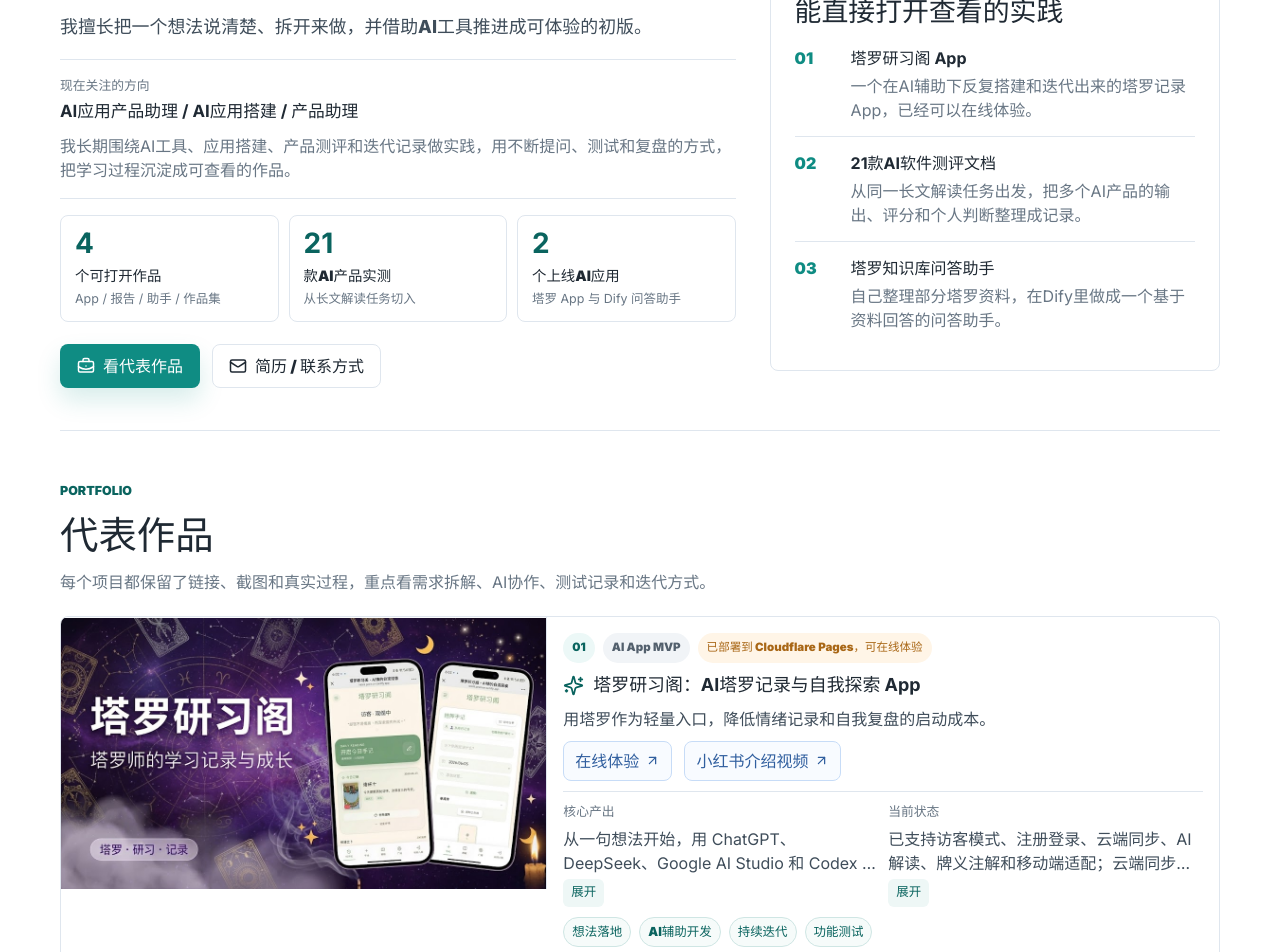
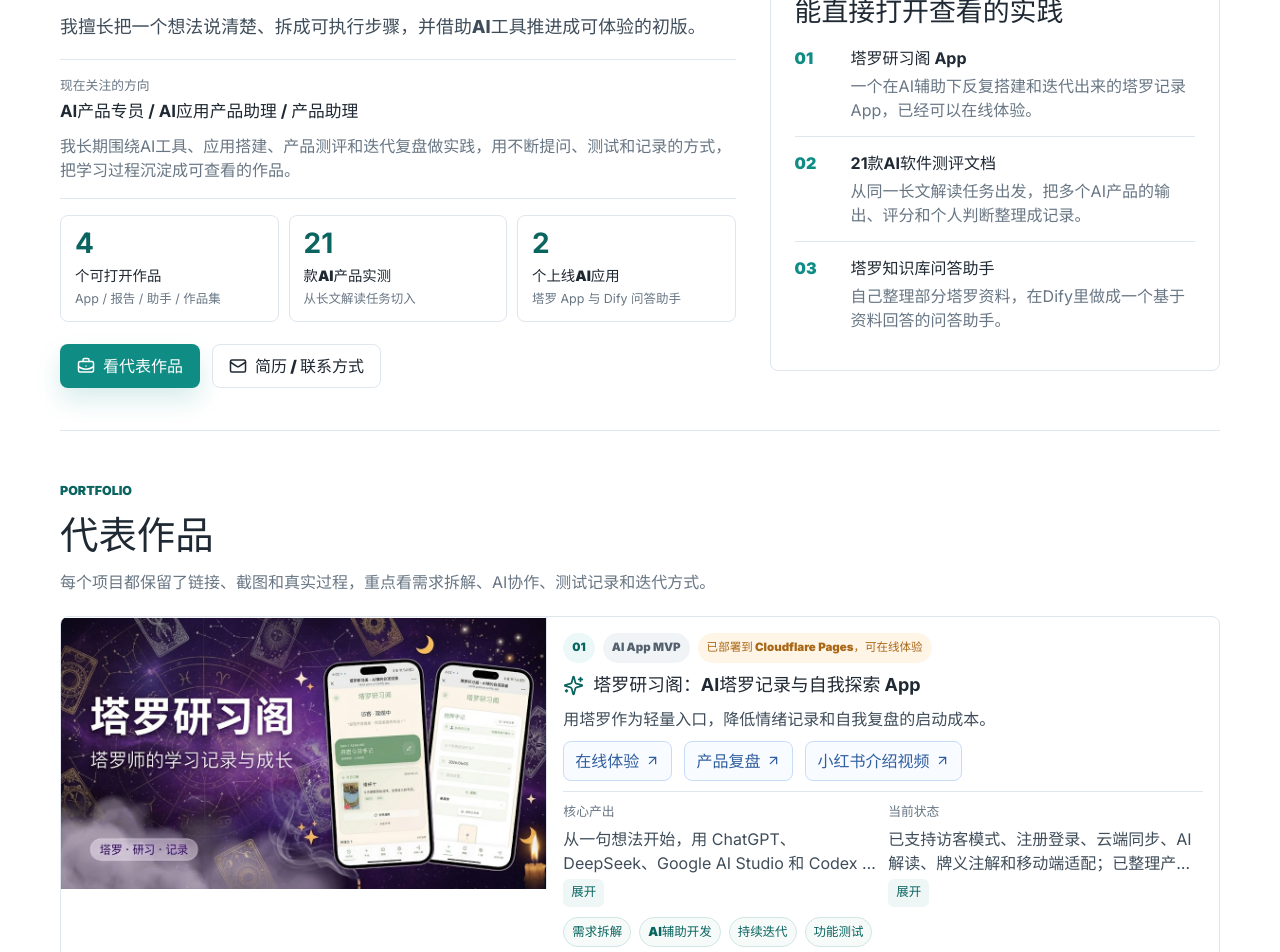
Before and after one commit to Roxy163/roxy163-portfolio, a React (Vite) app: page / in a window 1280 px wide. Shown: the part 220-1172 px from the top of the page. Built offline with nearby package versions, Linux system fonts and the light colour scheme.

Commit message:
Update AI product portfolio evidence

```diff
--- a/src/App.tsx
+++ b/src/App.tsx
@@ -41,7 +41,7 @@
   邮箱: Mail,
   微信: MessageCircle,
   "GitHub / 作品链接": Github,
-  简历Word: Download,
+  简历PDF: Download,
 };
 
 const projectIconMap = {
@@ -646,12 +646,12 @@
               <div className="contact-actions">
                 <a
                   className="button primary"
-                  href={links.resumeDocx}
-                  download
-                  aria-label="下载Roxy163的简历Word文件"
+                  href={links.resumePdf}
+                  download="饶颖_AI产品经理.pdf"
+                  aria-label="下载Roxy163的简历PDF文件"
                 >
                   <Download size={18} aria-hidden="true" />
-                  下载简历Word
+                  下载简历PDF
                 </a>
                 <a
                   className="button secondary"
--- a/src/data/portfolio.ts
+++ b/src/data/portfolio.ts
@@ -54,7 +54,7 @@
 };
 
 export const links = {
-  resumeDocx: "/Roxy_AI产品助理.docx",
+  resumePdf: "/resume.pdf",
   email: "ry-dakeai@foxmail.com",
   wechat: "juben6868",
   github: "https://github.com/Roxy163",
@@ -62,6 +62,7 @@
   tarotApp: "https://tarot-pavilion.pages.dev/",
   tarotDemoVideo:
     "https://www.xiaohongshu.com/discovery/item/6a621be6000000000100d968?source=webshare&xhsshare=pc_web&xsec_token=ABuezNGf0u0QFw3rkzQ_bjt-sY9d3q1dFUq5k0ffxUu70=&xsec_source=pc_share",
+  tarotReview: "https://app.notion.com/p/3aaefea89c2e80e6a2e5e403e02d0856?source=copy_link",
   difyAssistant: "https://udify.app/chat/yE8PgcVCb2t5jOIp",
   aiReport:
     "https://www.notion.so/20-AI-AI-360efea89c2e8025a1fad69c3ad9f9ba?source=copy_link",
@@ -70,13 +71,13 @@
 export const profile = {
   name: "Roxy163",
   location: "武汉本地或远程",
-  targetRoles: ["AI应用产品助理", "AI应用搭建", "产品助理"],
-  headline: "AI应用产品助理作品集",
-  positioning: "我擅长把一个想法说清楚、拆开来做，并借助AI工具推进成可体验的初版。",
+  targetRoles: ["AI产品专员", "AI应用产品助理", "产品助理"],
+  headline: "AI应用产品作品集",
+  positioning: "我擅长把一个想法说清楚、拆成可执行步骤，并借助AI工具推进成可体验的初版。",
   summary:
-    "我长期围绕AI工具、应用搭建、产品测评和迭代记录做实践，用不断提问、测试和复盘的方式，把学习过程沉淀成可查看的作品。",
+    "我长期围绕AI工具、应用搭建、产品测评和迭代复盘做实践，用不断提问、测试和记录的方式，把学习过程沉淀成可查看的作品。",
   proofIntro: "近期实践",
-  contactLine: "欢迎联系我交流AI应用产品助理、AI应用搭建或产品助理相关机会。",
+  contactLine: "欢迎联系我交流AI产品专员、AI应用产品助理或产品助理相关机会。",
 };
 
 export const heroProofs = [
@@ -112,16 +113,18 @@
     did:
       "从一句想法开始，用 ChatGPT、DeepSeek、Google AI Studio 和 Codex 辅助拆需求、生成方案、改页面、调问题，并持续迭代到可在线体验。",
     progress:
-      "已支持访客模式、注册登录、云端同步、AI解读、牌义注解和移动端适配；云端同步目前需要在可访问相关服务的网络环境下使用。",
+      "已支持访客模式、注册登录、云端同步、AI解读、牌义注解和移动端适配；已整理产品复盘，记录需求拆解、AI协作和迭代过程。",
     process: [
       "先把想法讲给 ChatGPT、DeepSeek 等工具，请它们帮我梳理功能和提示词。",
       "早期用 Google AI Studio 做初版，发现无法满足后续需求后转到 Codex 继续推进。",
       "边使用边记录问题，再通过多轮对话、修改、测试，把登录、记录、AI解读、移动端等功能逐步补上。",
+      "最后把做过的功能、遇到的问题和后续优化方向整理成产品复盘，方便回看和继续迭代。",
     ],
-    proves: ["想法落地", "AI辅助开发", "持续迭代", "功能测试", "移动端适配", "上线部署"],
+    proves: ["需求拆解", "AI辅助开发", "持续迭代", "功能测试", "产品复盘", "上线部署"],
     tags: ["用户记录", "塔罗研习", "AI辅助解读", "云端同步"],
     links: [
       { label: "在线体验", href: links.tarotApp },
+      { label: "产品复盘", href: links.tarotReview },
       { label: "小红书介绍视频", href: links.tarotDemoVideo },
     ],
     video: {
@@ -256,7 +259,7 @@
     id: "portfolio-site",
     title: "Roxy163 个人作品集网站：AI作品与实践整理",
     label: "Portfolio Site",
-    status: "已部署到 Cloudflare Pages，持续迭代中",
+    status: "已部署到 Netlify，持续迭代中",
     image: "/images/covers/portfolio-cover.png",
     imageFallback: "作品集展示 · 实践记录",
     imageAlt: "个人作品集网站封面图，展示项目卡片和科技感设计",
@@ -283,31 +286,25 @@
 export const capabilityMatrix: CapabilityProof[] = [
   {
     title: "AI应用方向感",
-    target: "AI应用产品 / 产品助理 / 应用搭建",
+    target: "AI产品专员 / AI应用产品助理",
     evidence:
-      "持续围绕AI应用产品、产品助理和应用搭建做作品，重视从真实想法到可体验初版的过程。",
+      "持续围绕AI应用产品、产品助理和应用搭建做作品，重视从真实想法到可体验初版的过程，也会关注AI工具在具体任务里的适配边界。",
   },
   {
-    title: "AI协作能力",
-    target: "提问、拆解、测试、迭代",
+    title: "需求拆解与功能设计",
+    target: "场景理解、功能拆分、说明文档",
     evidence:
-      "塔罗 App、Dify助手和个人网站都不是一次做成的，而是在AI辅助下不断描述需求、发现问题、修改和复盘。",
+      "项目里会写清为什么做、解决什么问题、已有功能和下一步优化；塔罗 App 也整理了产品复盘，记录从想法到功能落地的过程。",
   },
   {
-    title: "需求拆解能力",
-    target: "场景理解、功能拆分、MVP验证",
+    title: "AI协作与交付推进",
+    target: "MVP搭建、部署、调试、问题跟进",
     evidence:
-      "项目里会写清为什么做、解决什么问题、做了哪些功能，以及下一步如何继续验证。",
+      "塔罗 App、Dify助手和个人网站都不是一次做成的，而是在AI辅助下不断描述需求、发现问题、修改、测试并推进到可体验状态。",
   },
   {
-    title: "MVP搭建能力",
-    target: "AI辅助搭建、部署、调试、记录",
-    evidence:
-      "作品集与塔罗 App 已上线；我能借助AI工具和教程，把页面、功能、部署和问题修复推进到可体验状态。",
-  },
-  {
-    title: "产品测评与复盘",
-    target: "评分表、Prompt、输出评估、结论沉淀",
+    title: "产品测评与迭代复盘",
+    target: "竞品/工具分析、产品测试、结论沉淀",
     evidence:
       "AI软件测评保留了原始Prompt、评分表、输出记录和个人结论，也会在项目迭代里记录问题与调整。",
   },
@@ -317,5 +314,5 @@
   { label: "邮箱", value: links.email },
   { label: "微信", value: links.wechat },
   { label: "GitHub / 作品链接", value: links.github },
-  { label: "简历Word", value: links.resumeDocx, displayValue: "已附Word简历" },
+  { label: "简历PDF", value: links.resumePdf, displayValue: "已附PDF简历" },
 ];
```
Also changed, not shown: 1 other file (tests, documents, lock files or other folders).
